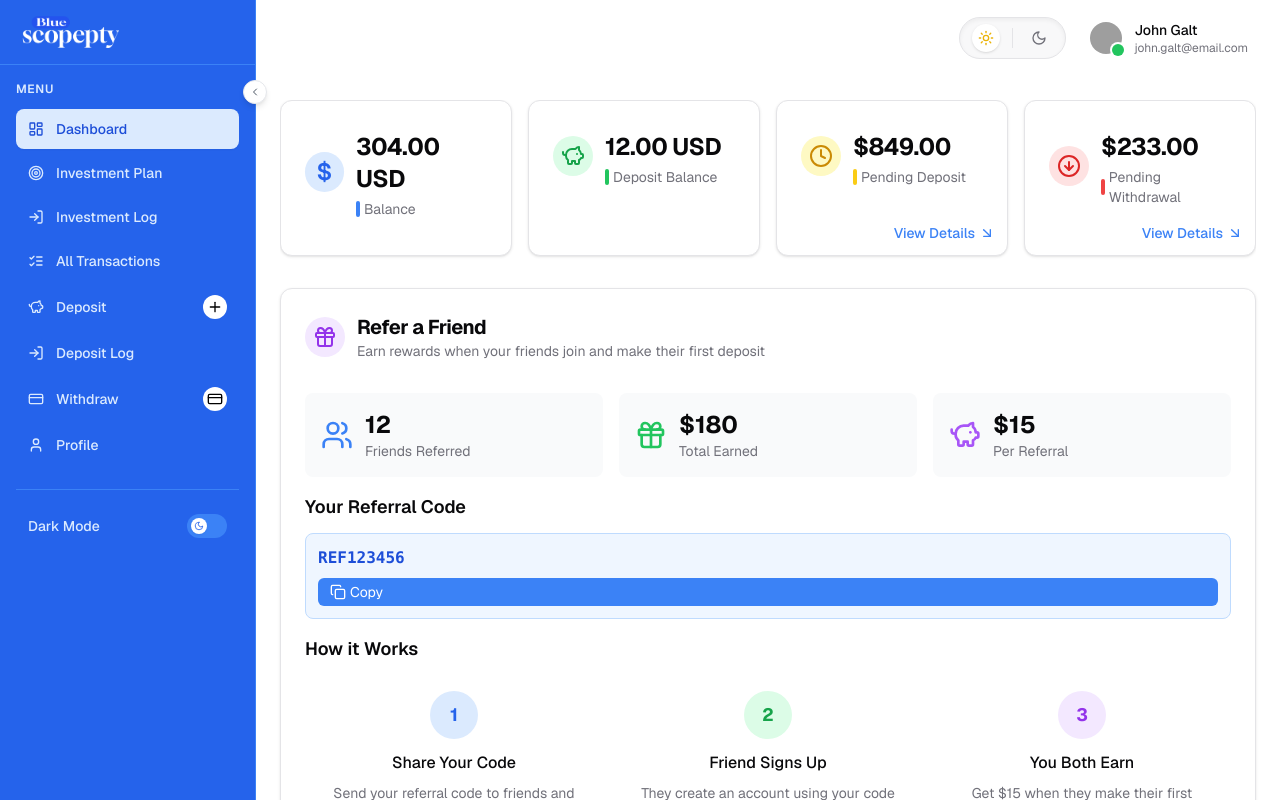
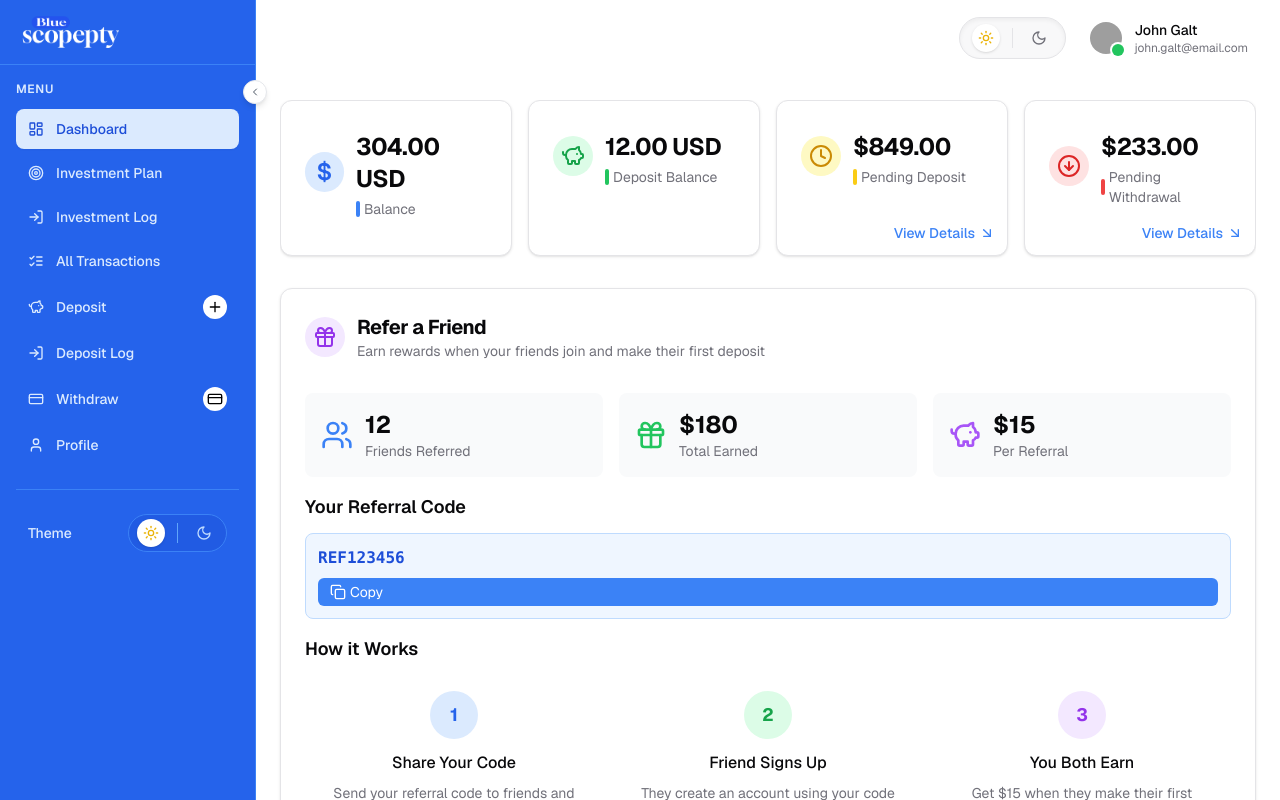
Before and after one commit to Mmesomadavid/bluescope-client, a React (Vite) app: page /dashboard in a window 1280 px wide. Built offline with nearby package versions, Linux system fonts and the light colour scheme; grey boxes are pictures that could not be loaded.

Commit message:
made new changes

```diff
--- a/src/components/Layouts/DashboardLayout/Sidebar.tsx
+++ b/src/components/Layouts/DashboardLayout/Sidebar.tsx
@@ -16,11 +16,13 @@ import {
   ChevronRight,
   X,
   Plus,
+  Sun,
 } from "lucide-react"
 import Logo from "../../../components/Logo"
 import { ScrollArea } from "../../../components/ui/scroll-area"
 import DepositDialog from "../../../components/DepositDailog"
 import WithdrawDialog from "../../../components/WithdrawDialog"
+import { useTheme } from "next-themes"
 
 interface SidebarProps {
   sidebarOpen: boolean
@@ -37,9 +39,16 @@ interface MenuItem {
   isButton?: boolean
 }
 
-const Sidebar: React.FC<SidebarProps> = ({ sidebarOpen, setSidebarOpen, sidebarCollapsed, setSidebarCollapsed }) => {
+const Sidebar: React.FC<SidebarProps> = ({
+  sidebarOpen,
+  setSidebarOpen,
+  sidebarCollapsed,
+  setSidebarCollapsed,
+}) => {
   const [isDepositDialogOpen, setIsDepositDialogOpen] = useState(false)
   const [isWithdrawDialogOpen, setIsWithdrawDialogOpen] = useState(false)
+  const { setTheme, resolvedTheme } = useTheme()
+  const isDark = resolvedTheme === "dark"
 
   const menuItems: MenuItem[] = [
     { icon: LayoutDashboard, label: "Dashboard", to: "/dashboard" },
@@ -58,19 +67,22 @@ const Sidebar: React.FC<SidebarProps> = ({ sidebarOpen, setSidebarOpen, sidebarC
 
   const handleDepositClick = () => {
     setIsDepositDialogOpen(true)
-    setSidebarOpen(false) // Close mobile sidebar when deposit is clicked
+    setSidebarOpen(false)
   }
 
   const handleWithdrawClick = () => {
     setIsWithdrawDialogOpen(true)
-    setSidebarOpen(false) // Close mobile sidebar when withdraw is clicked
+    setSidebarOpen(false)
   }
 
   return (
     <>
       {/* Mobile overlay */}
       {sidebarOpen && (
-        <div className="fixed inset-0 z-20 bg-black bg-opacity-50 lg:hidden" onClick={() => setSidebarOpen(false)} />
+        <div
+          className="fixed inset-0 z-20 bg-black bg-opacity-50 lg:hidden"
+          onClick={() => setSidebarOpen(false)}
+        />
       )}
 
       {/* Sidebar */}
@@ -119,7 +131,6 @@ const Sidebar: React.FC<SidebarProps> = ({ sidebarOpen, setSidebarOpen, sidebarC
               {menuItems.map((item, index) => (
                 <div key={index} className="relative">
                   {item.isButton ? (
-                    // Button for deposit and withdraw
                     <button
                       onClick={item.label === "Deposit" ? handleDepositClick : handleWithdrawClick}
                       className={`w-full flex items-center ${
@@ -132,7 +143,6 @@ const Sidebar: React.FC<SidebarProps> = ({ sidebarOpen, setSidebarOpen, sidebarC
                       </div>
                       {!sidebarCollapsed && <span className="truncate ml-3">{item.label}</span>}
 
-                      {/* Icon at the extreme right */}
                       {!sidebarCollapsed && (
                         <span className="ml-auto flex bg-white p-1 items-center rounded-full">
                           {item.label === "Deposit" ? (
@@ -143,7 +153,6 @@ const Sidebar: React.FC<SidebarProps> = ({ sidebarOpen, setSidebarOpen, sidebarC
                         </span>
                       )}
 
-                      {/* Icon for collapsed state */}
                       {sidebarCollapsed && (
                         <div className="absolute -top-1 -right-1 w-3 h-3 bg-blue-600 rounded-full p-0.5">
                           {item.label === "Deposit" ? (
@@ -154,7 +163,6 @@ const Sidebar: React.FC<SidebarProps> = ({ sidebarOpen, setSidebarOpen, sidebarC
                         </div>
                       )}
 
-                      {/* Tooltip for collapsed state */}
                       {sidebarCollapsed && (
                         <div className="absolute left-full ml-2 px-2 py-1 bg-gray-900 text-white text-xs rounded opacity-0 group-hover:opacity-100 transition-opacity whitespace-nowrap z-50 hidden lg:block pointer-events-none">
                           {item.label}
@@ -162,7 +170,6 @@ const Sidebar: React.FC<SidebarProps> = ({ sidebarOpen, setSidebarOpen, sidebarC
                       )}
                     </button>
                   ) : (
-                    // NavLink for other items
                     <NavLink
                       to={item.to!}
                       end={item.to === "/dashboard"}
@@ -181,7 +188,6 @@ const Sidebar: React.FC<SidebarProps> = ({ sidebarOpen, setSidebarOpen, sidebarC
                       <item.icon className={`flex-shrink-0 ${sidebarCollapsed ? "w-5 h-5" : "w-4 h-4"}`} />
                       {!sidebarCollapsed && <span className="truncate">{item.label}</span>}
 
-                      {/* Tooltip for collapsed state */}
                       {sidebarCollapsed && (
                         <div className="absolute left-full ml-2 px-2 py-1 bg-gray-900 text-white text-xs rounded opacity-0 group-hover:opacity-100 transition-opacity whitespace-nowrap z-50 hidden lg:block pointer-events-none">
                           {item.label}
@@ -198,16 +204,30 @@ const Sidebar: React.FC<SidebarProps> = ({ sidebarOpen, setSidebarOpen, sidebarC
           {!sidebarCollapsed && (
             <div className="border-t border-blue-500 pt-4">
               <div className="flex items-center justify-between px-3 py-2">
-                <span className="text-sm font-medium text-blue-100">Dark Mode</span>
-                <button
-                  type="button"
-                  aria-label="Toggle theme"
-                  className="w-10 h-6 bg-blue-500 rounded-full relative transition-colors hover:bg-blue-400 flex items-center focus:outline-none focus:ring-2 focus:ring-blue-300"
-                >
-                  <span className="absolute left-1 top-1 w-4 h-4 bg-white rounded-full flex items-center justify-center shadow-sm transition-transform">
-                    <Moon className="w-2.5 h-2.5 text-blue-600" />
-                  </span>
-                </button>
+                <span className="text-sm font-medium text-blue-100">Theme</span>
+                <div className="flex items-center gap-2 px-2 py-1 bg-blue-700/40 rounded-full border border-blue-500">
+                  <button
+                    type="button"
+                    aria-label="Switch to light mode"
+                    onClick={() => setTheme("light")}
+                    className={`flex items-center justify-center w-7 h-7 rounded-full transition-colors
+                      ${!isDark ? "bg-white shadow text-yellow-500" : "text-blue-200 hover:bg-blue-600"}
+                      focus:outline-none focus:ring-2 focus:ring-blue-300`}
+                  >
+                    <Sun className="w-4 h-4" />
+                  </button>
+                  <span className="w-px h-5 bg-blue-400 mx-1" />
+                  <button
+                    type="button"
+                    aria-label="Switch to dark mode"
+                    onClick={() => setTheme("dark")}
+                    className={`flex items-center justify-center w-7 h-7 rounded-full transition-colors
+                      ${isDark ? "bg-blue-900 text-blue-100 shadow" : "text-blue-200 hover:bg-blue-600"}
+                      focus:outline-none focus:ring-2 focus:ring-blue-300`}
+                  >
+                    <Moon className="w-4 h-4" />
+                  </button>
+                </div>
               </div>
             </div>
           )}
@@ -229,9 +249,7 @@ const Sidebar: React.FC<SidebarProps> = ({ sidebarOpen, setSidebarOpen, sidebarC
         </button>
       </aside>
 
-      {/* Pass the dialog state to DepositDialog component */}
       <DepositDialog isOpen={isDepositDialogOpen} onOpenChange={setIsDepositDialogOpen} />
-      {/* Pass the dialog state to WithdrawDialog component */}
       <WithdrawDialog isOpen={isWithdrawDialogOpen} onOpenChange={setIsWithdrawDialogOpen} />
     </>
   )
```
